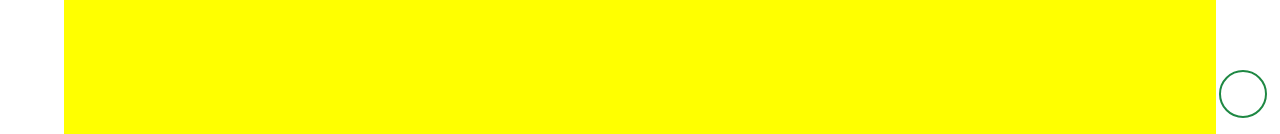
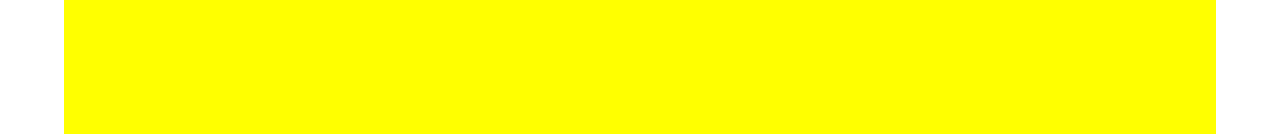
Before and after one commit to RevaGee/Cashio, a React (Create React App) app: page / in a window 1280 px wide. Shown: the part 666-800 px from the top of the page. Built offline with nearby package versions, Linux system fonts and the light colour scheme.

Commit message:
corrected DarkMode styles and added it to header

```diff
--- a/src/App.tsx
+++ b/src/App.tsx
@@ -7,7 +7,6 @@ function App() {
   return (
       <div style={{width: "100%", margin:"0 auto"}} className="App">
         <Header/>
-          <DarkMode />
         <div style={{backgroundColor: "red", height: "300px", width: "90%", margin:"0 auto"}}></div>
         <div style={{backgroundColor: "transparent", height: "300px", width: "90%", margin:"0 auto"}}></div>
         <div style={{backgroundColor: "yellow", height: "300px", width: "90%", margin:"0 auto"}}></div>
--- a/src/components/DarkMode/DarkMode.css
+++ b/src/components/DarkMode/DarkMode.css
@@ -1,8 +1,8 @@
 
 .dark_mode_label {
-	position: fixed;
+	/*position: fixed;
 	right: 1vw;
-	bottom: 2vh;
+	bottom: 2vh;*/
 	border: 2px solid #1E8843;
 	width: 40px;
 	height: 40px;
@@ -14,6 +14,7 @@
 	cursor: pointer;
 	transition: 0.3s;
 	padding: 2px;
+	margin-left: 10px;
 }
 .dark_mode_input {
 	width: 0;
--- a/src/components/DarkMode/DarkMode.js
+++ b/src/components/DarkMode/DarkMode.js
@@ -1,4 +1,3 @@
-import React, { useState } from 'react';
 import { ReactComponent as Sun } from './Sun.svg';
 import { ReactComponent as Moon } from './Moon.svg';
 import './DarkMode.css';
@@ -16,13 +15,13 @@ const DarkMode = () => {
 	};
 	return (
 		<div className='dark_mode'>
+			<input
+				className='dark_mode_input'
+				type='checkbox'
+				id='darkmode-toggle'
+				onChange={toggleTheme}
+			/>
 			<label className='dark_mode_label' for='darkmode-toggle'>
-				<input
-					className='dark_mode_input'
-					type='checkbox'
-					id='darkmode-toggle'
-					onChange={toggleTheme}
-				/>
 				<Sun/>
 				<Moon/>
 			</label>
```
